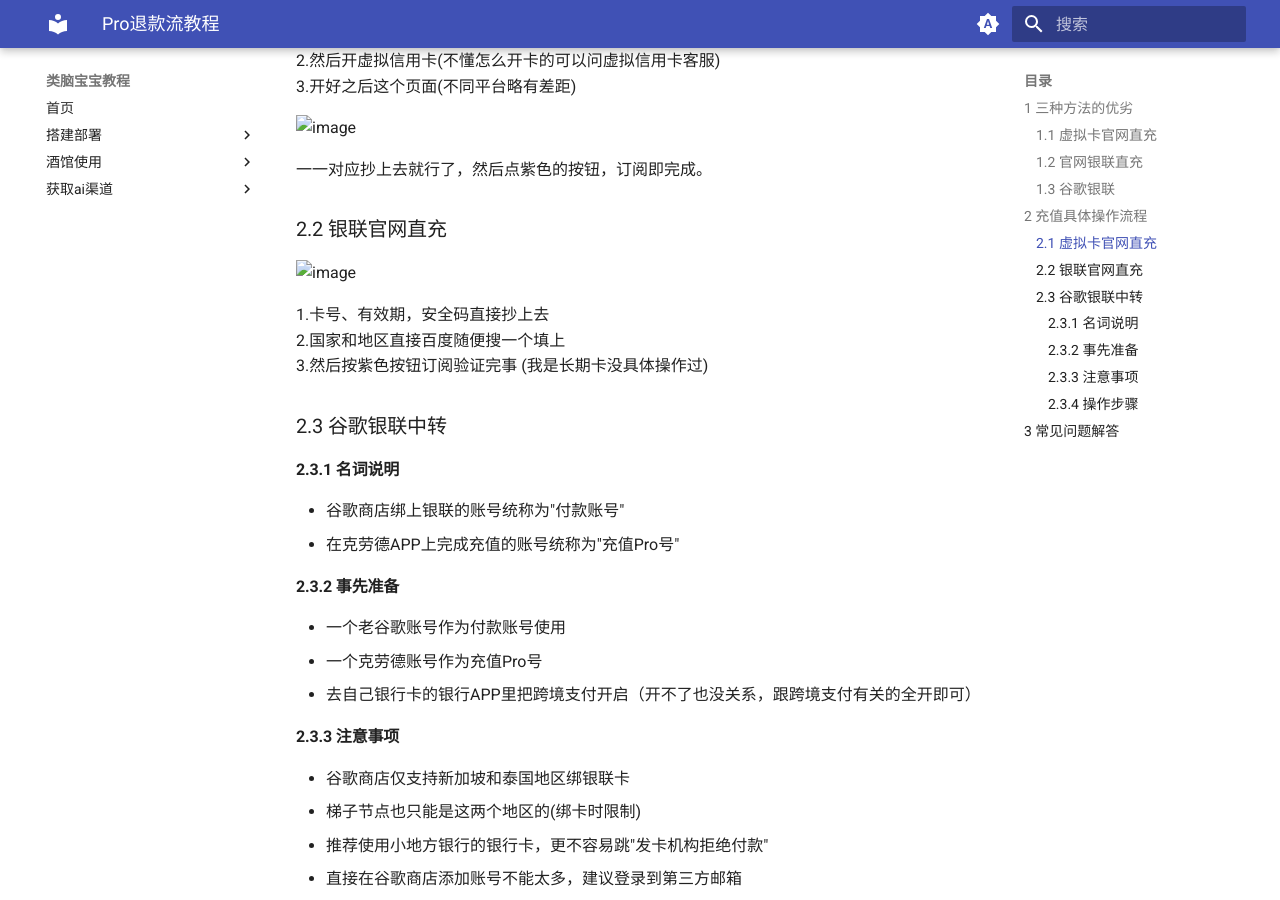
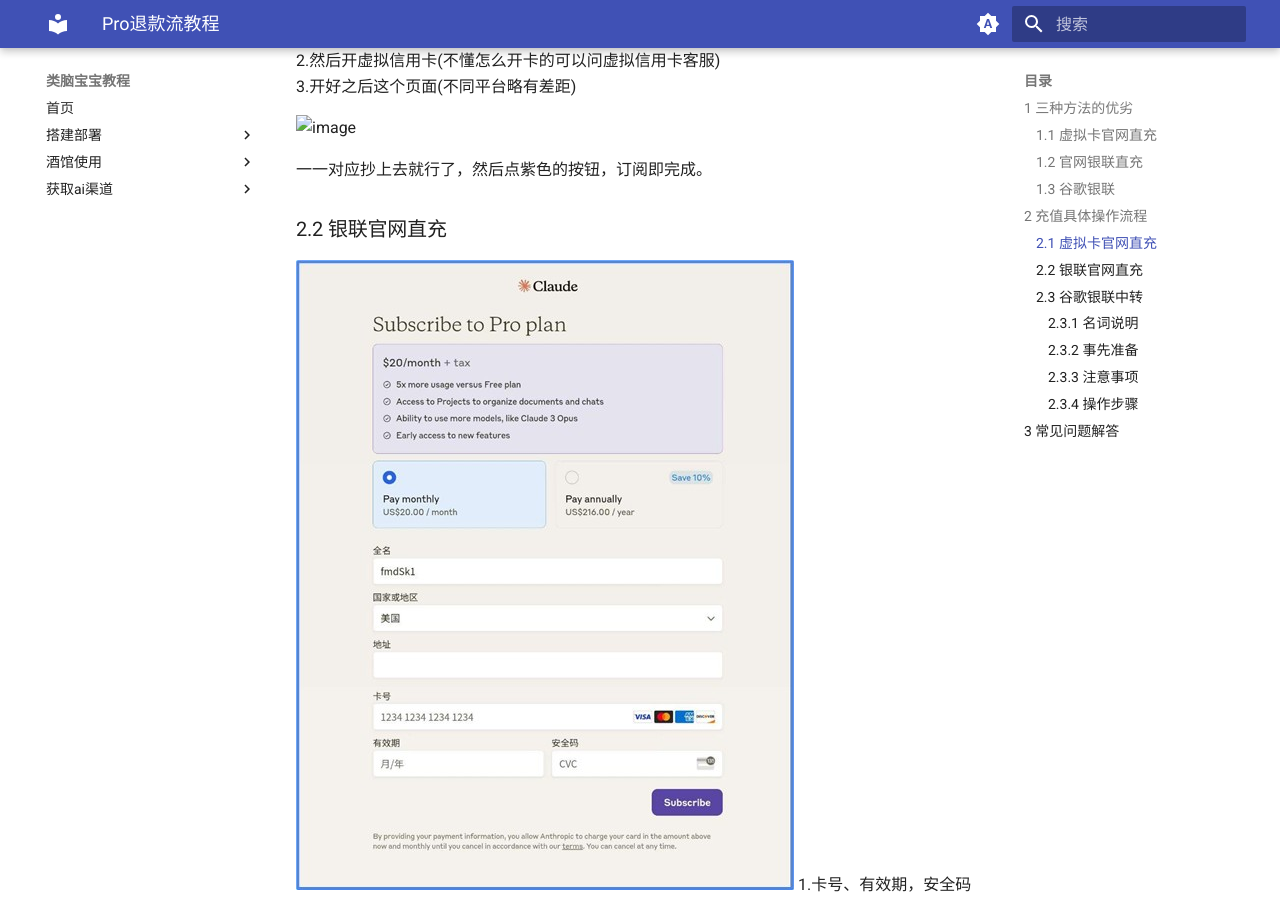
Before and after one commit to supmamamamma/baoleinao, an MkDocs documentation site: the page built from docs/get_ai/pro_refund.md, in a window 1280 px wide and 900 px high, scrolled down 1480 px. Built offline with MkDocs 1.6.1 and Material for MkDocs 9.7.7, drawn with Linux system fonts in a browser that asks for light colours.

Commit message:
文件修正

```diff
--- a/docs/get_ai/pro_refund.md
+++ b/docs/get_ai/pro_refund.md
@@ -72,8 +72,7 @@ Pro退款流是指通过购买Pro会员，再因为玩法过于涩涩被封号
 
 ### 2.2 银联官网直充
 
-<img src="pro_refund/2.jpg" alt="image"  />
-
+![img](pro/2.jpg){ loading=lazy }
 1.卡号、有效期，安全码直接抄上去
 2.国家和地区直接百度随便搜一个填上
 3.然后按紫色按钮订阅验证完事 (我是长期卡没具体操作过)
```
Also changed, not shown: docs/get_ai/pro/1.jpg (renamed from docs/get_ai/pro_refund/1.jpg), docs/get_ai/pro/2.jpg (renamed from docs/get_ai/pro_refund/2.jpg), docs/get_ai/pro/3.jpg (renamed from docs/get_ai/pro_refund/3.jpg), docs/get_ai/pro/4.jpg (renamed from docs/get_ai/pro_refund/4.jpg), docs/get_ai/pro/5.jpg (renamed from docs/get_ai/pro_refund/5.jpg).
